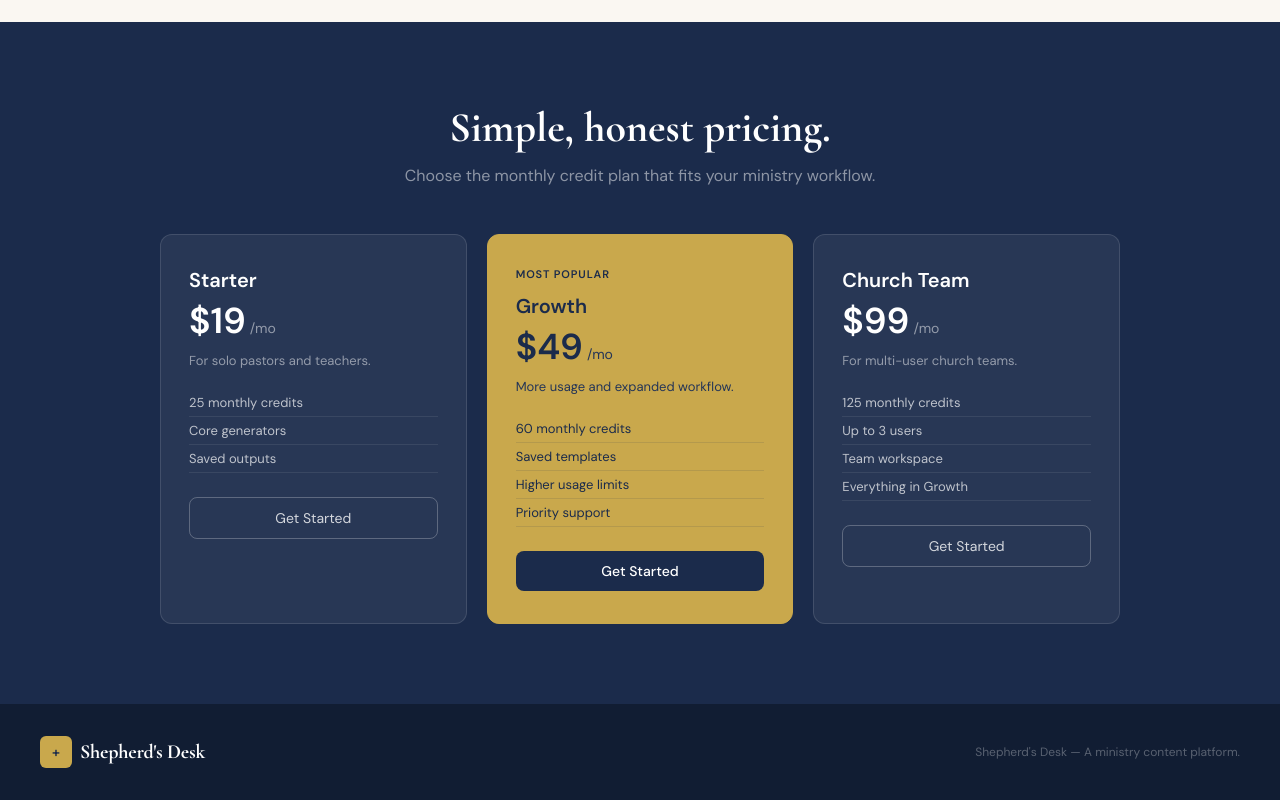
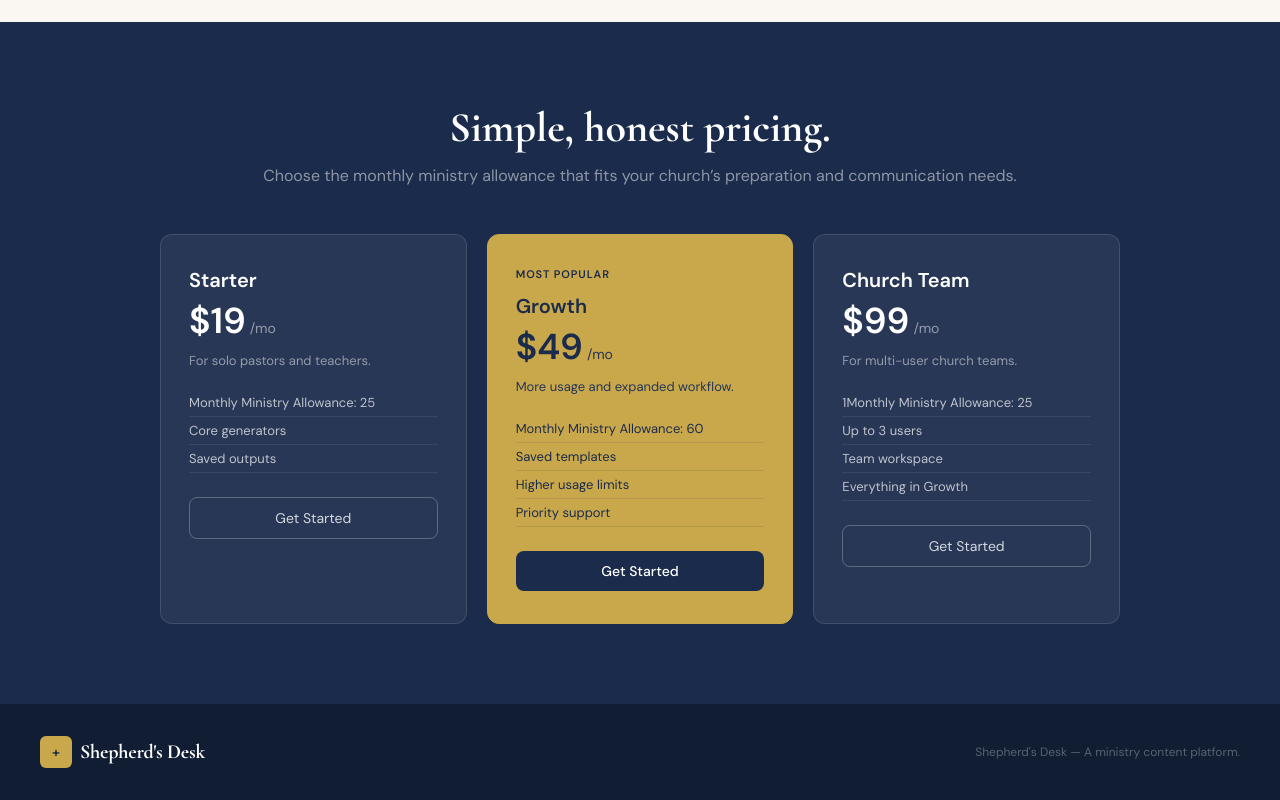
Before and after one commit to aaronhouston78-coder/shepherds-desk-frontend, a React (Vite) app: page / in a window 1280 px wide. Shown: the part 2391-3191 px from the top of the page. Built offline with nearby package versions, Linux system fonts and the light colour scheme.

Commit message:
update ministry allowance wording

```diff
--- a/src/pages/Dashboard.jsx
+++ b/src/pages/Dashboard.jsx
@@ -74,14 +74,14 @@ export function Dashboard({ onSelectTool }) {
 
         <div style={{ display: "grid", gridTemplateColumns: "repeat(auto-fit, minmax(180px, 1fr))", gap: 14 }}>
           <div>
-            <p style={{ fontSize: 12, color: C.textMuted, marginBottom: 4 }}>Credits Remaining</p>
+            <p style={{ fontSize: 12, color: C.textMuted, marginBottom: 4 }}>Monthly Ministry Allowance</p>
             <p style={{ fontSize: 22, fontWeight: 700, color: C.navy }}>
               {creditsRemaining} of {planLimit}
             </p>
           </div>
 
           <div>
-            <p style={{ fontSize: 12, color: C.textMuted, marginBottom: 4 }}>Credits Used</p>
+            <p style={{ fontSize: 12, color: C.textMuted, marginBottom: 4 }}>Used This Cycle</p>
             <p style={{ fontSize: 22, fontWeight: 700, color: C.navy }}>
               {creditsUsed}
             </p>
--- a/src/pages/Homepage.jsx
+++ b/src/pages/Homepage.jsx
@@ -19,19 +19,19 @@ export function Homepage({ onGetStarted, onSubscribe }) {
     {
       name: "Starter", price: "$19", period: "/mo",
       desc: "For solo pastors and teachers.",
-      items: ["25 monthly credits", "Core generators", "Saved outputs"],
+      items: ["Monthly Ministry Allowance: 25", "Core generators", "Saved outputs"],
       featured: false,
     },
     {
       name: "Growth", price: "$49", period: "/mo",
       desc: "More usage and expanded workflow.",
-      items: ["60 monthly credits", "Saved templates", "Higher usage limits", "Priority support"],
+      items: ["Monthly Ministry Allowance: 60", "Saved templates", "Higher usage limits", "Priority support"],
       featured: true,
     },
     {
       name: "Church Team", price: "$99", period: "/mo",
       desc: "For multi-user church teams.",
-      items: ["125 monthly credits", "Up to 3 users", "Team workspace", "Everything in Growth"],
+      items: ["1Monthly Ministry Allowance: 25", "Up to 3 users", "Team workspace", "Everything in Growth"],
       featured: false,
     },
   ];
@@ -172,7 +172,7 @@ export function Homepage({ onGetStarted, onSubscribe }) {
         <div style={{ maxWidth: 960, margin: "0 auto" }}>
           <div style={{ textAlign: "center", marginBottom: 48 }}>
             <h2 className="serif" style={{ fontSize: 42, fontWeight: 700, color: C.white, marginBottom: 12 }}>Simple, honest pricing.</h2>
-            <p style={{ color: "rgba(255,255,255,0.5)", fontSize: 16 }}>Choose the monthly credit plan that fits your ministry workflow.</p>
+            <p style={{ color: "rgba(255,255,255,0.5)", fontSize: 16 }}>Choose the monthly ministry allowance that fits your church’s preparation and communication needs.</p>
           </div>
           <div style={{ display: "grid", gridTemplateColumns: "repeat(auto-fit, minmax(260px, 1fr))", gap: 20 }}>
             {plans.map((p, i) => (
--- a/src/pages/SettingsPage.jsx
+++ b/src/pages/SettingsPage.jsx
@@ -14,9 +14,9 @@ const PLAN_LABELS = {
 };
 
 const PLAN_DESCRIPTIONS = {
-  starter: "25 credits per month · All core tools · Saved outputs · Templates",
-  growth:  "60 credits per month · All tools · Templates · Priority support",
-  team:    "125 credits per month · Full access for ministry teams · 3 seats",
+  starter: "Monthly Ministry Allowance: 25 · All core tools · Saved outputs · Templates",
+  growth:  "Monthly Ministry Allowance: 60 · All tools · Templates · Priority support",
+  team:    "Monthly Ministry Allowance: 125 · Full access for ministry teams · 3 seats",
   owner:   "Unlimited access · All tools · All features",
 };
 
@@ -83,15 +83,15 @@ export function SettingsPage() {
   const activeMemberCount = members.filter((m) => m.status === "active").length;
 
   const PLANS_FOR_DISPLAY = [
-    { id: "starter", label: "Starter", price: "$19/mo", desc: "25 credits per month. All core tools. Saved outputs. Templates." },
-    { id: "growth",  label: "Growth", price: "$49/mo", desc: "60 credits per month. All tools, templates, and priority support." },
-    { id: "team",    label: "Church Team", price: "$99/mo", desc: "125 credits per month. Built for ministry teams with 3 seats." },
+    { id: "starter", label: "Starter", price: "$19/mo", desc: "Monthly Ministry Allowance: 25. All core tools. Saved outputs. Templates." },
+    { id: "growth",  label: "Growth", price: "$49/mo", desc: "Monthly Ministry Allowance: 60. All tools, templates, and priority support." },
+    { id: "team",    label: "Church Team", price: "$99/mo", desc: "Monthly Ministry Allowance: 125. Built for ministry teams with 3 seats." },
   ];
 
   const CREDIT_PACKS = [
-    { id: "boost10", label: "10 Extra Credits", price: "$12", desc: "Best for one extra sermon or a few smaller tools." },
-    { id: "boost20", label: "20 Extra Credits", price: "$22", desc: "Best for a short ministry push before your credits reset." },
-    { id: "boost35", label: "35 Extra Credits", price: "$35", desc: "Best for a heavier month when you need extra sermons, studies, or communication tools." },
+    { id: "boost10", label: "10-Point Ministry Boost", price: "$12", desc: "Best for occasional additional preparation before your allowance renews." },
+    { id: "boost20", label: "20-Point Ministry Boost", price: "$22", desc: "Best for a short ministry push before your monthly allowance renews." },
+    { id: "boost35", label: "35-Point Ministry Boost", price: "$35", desc: "Best for a heavier month when your ministry needs additional preparation capacity." },
   ];
 
   const loadUsage = useCallback(() => {
@@ -201,7 +201,7 @@ export function SettingsPage() {
       const { url } = await api.billing.creditCheckout(packId);
       window.location.href = url;
     } catch (err) {
-      setBillingError(err.message || "Could not start credit checkout. Please try again.");
+      setBillingError(err.message || "Could not start ministry boost checkout. Please try again.");
       setBillingLoading("");
     }
   };
@@ -295,7 +295,7 @@ export function SettingsPage() {
 
       {isPaid && (
         <div className="sd-card" style={{ marginBottom: 20 }}>
-          <h2 style={{ fontSize: 15, fontWeight: 600, color: C.navy, marginBottom: 16 }}>Credits This Month</h2>
+          <h2 style={{ fontSize: 15, fontWeight: 600, color: C.navy, marginBottom: 16 }}>Monthly Ministry Allowance</h2>
           {usageLoading ? (
             <div style={{ height: 48, background: C.gray100, borderRadius: 8, animation: "pulse 1.4s ease-in-out infinite" }} />
           ) : (
@@ -304,7 +304,7 @@ export function SettingsPage() {
                 <span style={{ fontSize: 14, color: C.text }}>
                   <strong style={{ fontWeight: 600 }}>{remaining !== null ? remaining : "--"}</strong>
                   <span style={{ color: C.textMuted }}>
-                    {allowed !== null ? ` of ${allowed} credits remaining` : " credits remaining"}
+                    {allowed !== null ? ` of ${allowed} remaining this cycle` : " remaining this cycle"}
                   </span>
                 </span>
                 {allowed !== null && (
@@ -324,33 +324,9 @@ export function SettingsPage() {
                   />
                 </div>
               )}
-              <p style={{ fontSize: 12, color: C.textMuted, marginTop: 8 }}>Credits reset on the 1st of each month.</p>
+              <p style={{ fontSize: 12, color: C.textMuted, marginTop: 8 }}>Your Monthly Ministry Allowance renews each billing cycle.</p>
 
-              {usage?.byTool && Object.keys(usage.byTool).length > 0 && (
-                <div style={{ marginTop: 16, borderTop: `1px solid ${C.gray200}`, paddingTop: 14 }}>
-                  <p style={{ fontSize: 12, fontWeight: 600, color: C.textMuted, letterSpacing: "0.05em", textTransform: "uppercase", marginBottom: 10 }}>
-                    Used by Tool
-                  </p>
-                  {Object.entries(usage.byTool).map(([id, credits]) => (
-                    <div
-                      key={id}
-                      style={{
-                        display: "flex",
-                        justifyContent: "space-between",
-                        fontSize: 13,
-                        color: C.text,
-                        padding: "4px 0",
-                        borderBottom: `1px solid ${C.gray100}`,
-                      }}
-                    >
-                      <span>{TOOL_LABELS[id] || id}</span>
-                      <span style={{ color: C.textMuted, fontWeight: 500 }}>
-                        {credits} credit{credits !== 1 ? "s" : ""}
-                      </span>
-                    </div>
-                  ))}
-                </div>
-              )}
+
             </>
           )}
         </div>
@@ -358,9 +334,9 @@ export function SettingsPage() {
 
       {isPaid && (
         <div className="sd-card" style={{ marginBottom: 20 }}>
-          <h2 style={{ fontSize: 15, fontWeight: 600, color: C.navy, marginBottom: 10 }}>Need More Credits?</h2>
+          <h2 style={{ fontSize: 15, fontWeight: 600, color: C.navy, marginBottom: 10 }}>Need More Ministry Capacity?</h2>
           <p style={{ fontSize: 13, color: C.textMuted, lineHeight: 1.6, marginBottom: 18 }}>
-            If you run out before your next billing cycle, you can purchase a one-time credit pack. Add-on credits are designed for occasional extra usage. If you regularly need more credits, upgrading your plan may provide better value.
+            If you need additional preparation capacity before your allowance renews, you can add a one-time ministry boost. For ongoing ministry needs, upgrading your plan may provide better value.
           </p>
 
           <div style={{ display: "grid", gridTemplateColumns: "repeat(auto-fit, minmax(180px, 1fr))", gap: 12 }}>
@@ -389,7 +365,7 @@ export function SettingsPage() {
                   disabled={billingLoading === pack.id}
                   style={{ width: "100%", padding: "10px 12px", fontSize: 13 }}
                 >
-                  {billingLoading === pack.id ? "Opening..." : "Buy Credits"}
+                  {billingLoading === pack.id ? "Opening..." : "Add Boost"}
                 </button>
               </div>
             ))}
```
Also changed, not shown: src/lib/api.js, 1 other file (tests, documents, lock files or other folders).
